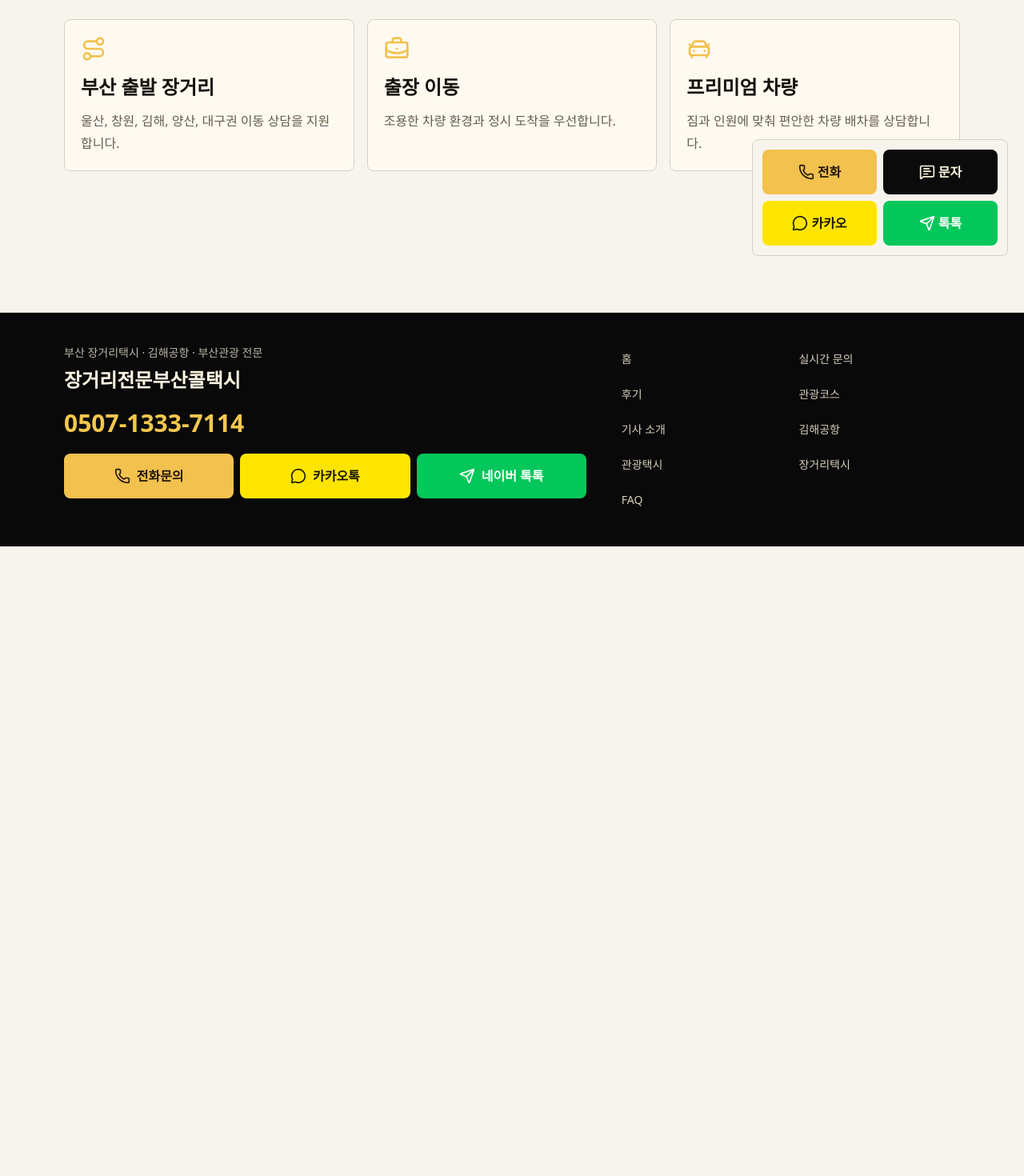
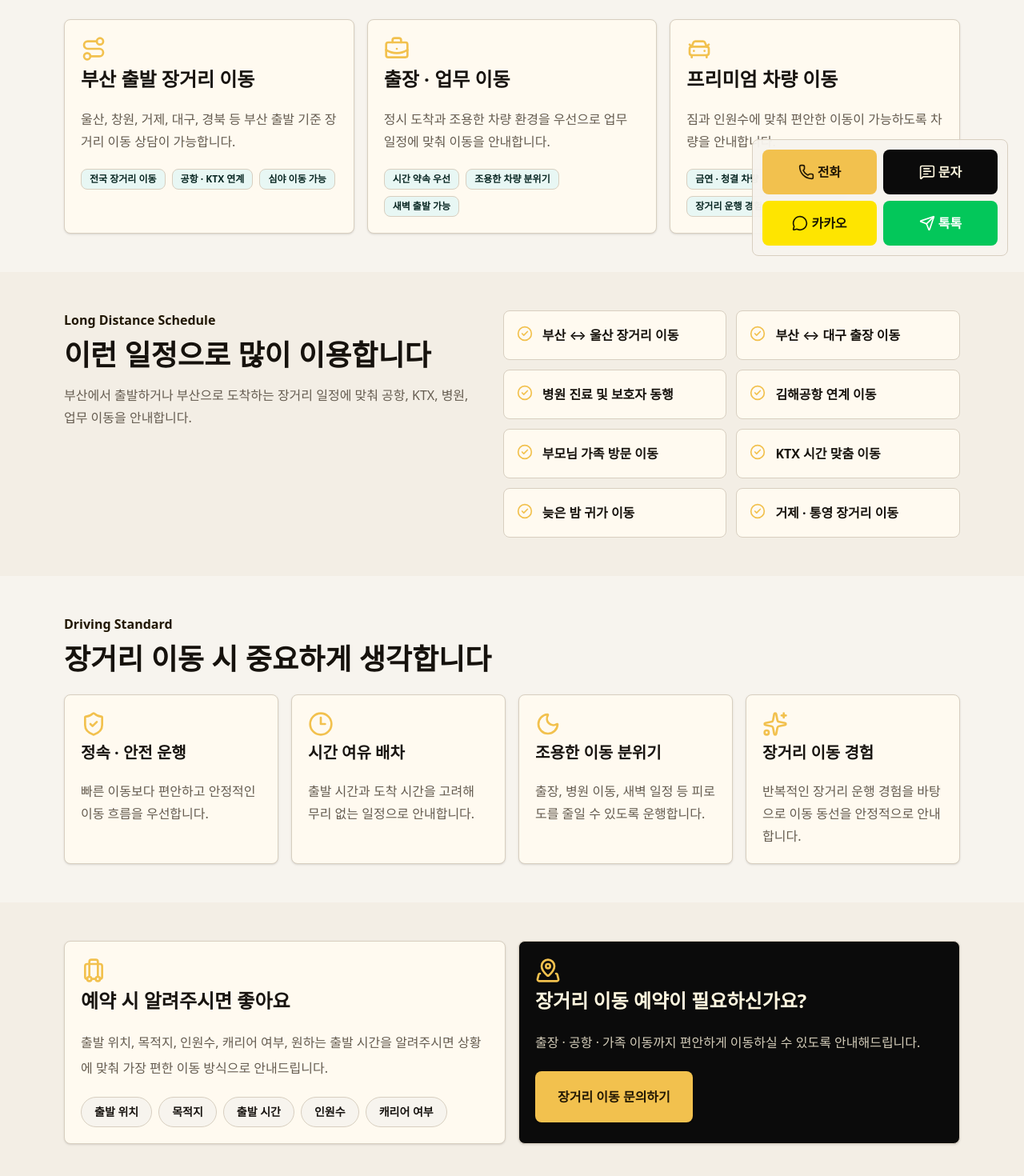
Before and after one commit to jintel5555/busan-calltaxi-homepage, a Next.js app: page /long-distance-taxi in a window 1280 px wide. Shown: the part 460-1930 px from the top of the page at 80% size. Before the commit the page ends 1143 px from the top, so only its background shows below. Built offline with nearby package versions, Linux system fonts and the light colour scheme; no server answers.

Commit message:
Update long distance taxi detail page

```diff
--- a/app/long-distance-taxi/page.tsx
+++ b/app/long-distance-taxi/page.tsx
@@ -1,42 +1,207 @@
 import type { Metadata } from "next";
-import { BriefcaseBusiness, CarFront, Route } from "lucide-react";
+import {
+  BriefcaseBusiness,
+  CarFront,
+  CheckCircle2,
+  Clock3,
+  Luggage,
+  MapPinned,
+  Moon,
+  Route,
+  ShieldCheck,
+  Sparkles
+} from "lucide-react";
 import { PageHero } from "@/components/sections/page-hero";
+import { Badge } from "@/components/ui/badge";
 import { Button } from "@/components/ui/button";
+import { Card, CardContent, CardHeader, CardTitle } from "@/components/ui/card";
 import { siteConfig } from "@/lib/site";
 
 export const metadata: Metadata = {
-  title: "장거리택시 안내",
-  description: "부산장거리택시 안내. 부산 출발 울산, 창원, 대구, 경남권 장거리 이동 예약 상담."
+  title: "부산 장거리택시 안내",
+  description: "부산 출발 장거리택시 안내. 출장, 병원 이동, 가족 방문, 공항 연계 이동 상담."
 };
+
+const coreBenefits = [
+  {
+    icon: Route,
+    title: "부산 출발 장거리 이동",
+    text: "울산, 창원, 거제, 대구, 경북 등 부산 출발 기준 장거리 이동 상담이 가능합니다.",
+    points: ["전국 장거리 이동", "공항 · KTX 연계", "심야 이동 가능"]
+  },
+  {
+    icon: BriefcaseBusiness,
+    title: "출장 · 업무 이동",
+    text: "정시 도착과 조용한 차량 환경을 우선으로 업무 일정에 맞춰 이동을 안내합니다.",
+    points: ["시간 약속 우선", "조용한 차량 분위기", "새벽 출발 가능"]
+  },
+  {
+    icon: CarFront,
+    title: "프리미엄 차량 이동",
+    text: "짐과 인원수에 맞춰 편안한 이동이 가능하도록 차량을 안내합니다.",
+    points: ["금연 · 청결 차량", "캐리어 적재 가능", "장거리 운행 경험"]
+  }
+];
+
+const useCases = [
+  "부산 ↔ 울산 장거리 이동",
+  "부산 ↔ 대구 출장 이동",
+  "병원 진료 및 보호자 동행",
+  "김해공항 연계 이동",
+  "부모님 가족 방문 이동",
+  "KTX 시간 맞춤 이동",
+  "늦은 밤 귀가 이동",
+  "거제 · 통영 장거리 이동"
+];
+
+const drivingStandards = [
+  {
+    icon: ShieldCheck,
+    title: "정속 · 안전 운행",
+    text: "빠른 이동보다 편안하고 안정적인 이동 흐름을 우선합니다."
+  },
+  {
+    icon: Clock3,
+    title: "시간 여유 배차",
+    text: "출발 시간과 도착 시간을 고려해 무리 없는 일정으로 안내합니다."
+  },
+  {
+    icon: Moon,
+    title: "조용한 이동 분위기",
+    text: "출장, 병원 이동, 새벽 일정 등 피로도를 줄일 수 있도록 운행합니다."
+  },
+  {
+    icon: Sparkles,
+    title: "장거리 이동 경험",
+    text: "반복적인 장거리 운행 경험을 바탕으로 이동 동선을 안정적으로 안내합니다."
+  }
+];
+
+const infoChips = ["출발 위치", "목적지", "출발 시간", "인원수", "캐리어 여부"];
 
 export default function LongDistanceTaxiPage() {
   return (
     <>
       <PageHero
         eyebrow="Long Distance Taxi"
-        title="부산 장거리택시 안내"
-        description="출장, 병원 이동, 가족 방문, 공항 연계 이동처럼 시간이 중요한 장거리 일정을 편하게 연결합니다."
+        title="부산 출발 장거리 이동을 편안하게"
+        description="출장, 병원 이동, 가족 방문, 공항 연계 이동까지 시간이 중요한 장거리 일정을 편하게 연결해드립니다."
       >
         <Button asChild size="xl" variant="accent">
-          <a href={siteConfig.phoneHref}>장거리 이동 전화문의</a>
+          <a href={siteConfig.kakaoChatUrl} target="_blank" rel="noreferrer">
+            장거리 이동 문의하기
+          </a>
         </Button>
       </PageHero>
+
       <section className="py-12">
         <div className="mx-auto grid max-w-6xl gap-4 px-4 md:grid-cols-3">
-          {[
-            { icon: Route, title: "부산 출발 장거리", text: "울산, 창원, 김해, 양산, 대구권 이동 상담을 지원합니다." },
-            { icon: BriefcaseBusiness, title: "출장 이동", text: "조용한 차량 환경과 정시 도착을 우선합니다." },
-            { icon: CarFront, title: "프리미엄 차량", text: "짐과 인원에 맞춰 편안한 차량 배차를 상담합니다." }
-          ].map((item) => {
+          {coreBenefits.map((item) => {
             const Icon = item.icon;
             return (
-              <div key={item.title} className="rounded-lg border bg-card p-5">
-                <Icon className="size-8 text-accent" />
-                <h2 className="mt-4 text-2xl font-black">{item.title}</h2>
-                <p className="mt-3 leading-7 text-muted-foreground">{item.text}</p>
-              </div>
+              <Card key={item.title}>
+                <CardHeader>
+                  <Icon className="size-8 text-accent" />
+                  <CardTitle className="text-2xl font-black">{item.title}</CardTitle>
+                </CardHeader>
+                <CardContent className="space-y-5">
+                  <p className="leading-7 text-muted-foreground">{item.text}</p>
+                  <div className="flex flex-wrap gap-2">
+                    {item.points.map((point) => (
+                      <Badge key={point} variant="secondary">
+                        {point}
+                      </Badge>
+                    ))}
+                  </div>
+                </CardContent>
+              </Card>
             );
           })}
+        </div>
+      </section>
+
+      <section className="bg-muted/45 py-12">
+        <div className="mx-auto grid max-w-6xl gap-8 px-4 lg:grid-cols-[0.95fr_1.05fr]">
+          <div>
+            <p className="font-bold text-accent-foreground dark:text-accent">Long Distance Schedule</p>
+            <h2 className="mt-3 text-3xl font-black md:text-4xl">이런 일정으로 많이 이용합니다</h2>
+            <p className="mt-4 leading-7 text-muted-foreground">
+              부산에서 출발하거나 부산으로 도착하는 장거리 일정에 맞춰 공항, KTX, 병원, 업무 이동을 안내합니다.
+            </p>
+          </div>
+          <div className="grid gap-3 sm:grid-cols-2">
+            {useCases.map((item) => (
+              <div key={item} className="flex items-start gap-3 rounded-lg border bg-card p-4">
+                <CheckCircle2 className="mt-0.5 size-5 shrink-0 text-accent" />
+                <span className="font-semibold leading-7">{item}</span>
+              </div>
+            ))}
+          </div>
+        </div>
+      </section>
+
+      <section className="py-12">
+        <div className="mx-auto max-w-6xl px-4">
+          <div className="mb-6">
+            <p className="font-bold text-accent-foreground dark:text-accent">Driving Standard</p>
+            <h2 className="mt-3 text-3xl font-black md:text-4xl">장거리 이동 시 중요하게 생각합니다</h2>
+          </div>
+          <div className="grid gap-4 md:grid-cols-2 lg:grid-cols-4">
+            {drivingStandards.map((standard) => {
+              const Icon = standard.icon;
+              return (
+                <Card key={standard.title}>
+                  <CardHeader>
+                    <Icon className="size-8 text-accent" />
+                    <CardTitle className="text-xl font-black">{standard.title}</CardTitle>
+                  </CardHeader>
+                  <CardContent>
+                    <p className="leading-7 text-muted-foreground">{standard.text}</p>
+                  </CardContent>
+                </Card>
+              );
+            })}
+          </div>
+        </div>
+      </section>
+
+      <section className="bg-muted/45 py-12">
+        <div className="mx-auto grid max-w-6xl gap-4 px-4 md:grid-cols-[1fr_1fr]">
+          <Card>
+            <CardHeader>
+              <Luggage className="size-8 text-accent" />
+              <CardTitle className="text-2xl font-black">예약 시 알려주시면 좋아요</CardTitle>
+            </CardHeader>
+            <CardContent className="space-y-5">
+              <p className="leading-8 text-muted-foreground">
+                출발 위치, 목적지, 인원수, 캐리어 여부, 원하는 출발 시간을 알려주시면 상황에 맞춰 가장 편한
+                이동 방식으로 안내드립니다.
+              </p>
+              <div className="flex flex-wrap gap-2">
+                {infoChips.map((chip) => (
+                  <span key={chip} className="rounded-full border bg-background px-4 py-2 text-sm font-bold">
+                    {chip}
+                  </span>
+                ))}
+              </div>
+            </CardContent>
+          </Card>
+          <Card className="bg-primary text-primary-foreground">
+            <CardHeader>
+              <MapPinned className="size-8 text-accent" />
+              <CardTitle className="text-2xl font-black">장거리 이동 예약이 필요하신가요?</CardTitle>
+            </CardHeader>
+            <CardContent className="space-y-5">
+              <p className="leading-8 text-primary-foreground/82">
+                출장 · 공항 · 가족 이동까지 편안하게 이동하실 수 있도록 안내해드립니다.
+              </p>
+              <Button asChild size="xl" variant="accent" className="w-full sm:w-auto">
+                <a href={siteConfig.kakaoChatUrl} target="_blank" rel="noreferrer">
+                  장거리 이동 문의하기
+                </a>
+              </Button>
+            </CardContent>
+          </Card>
         </div>
       </section>
     </>
```
